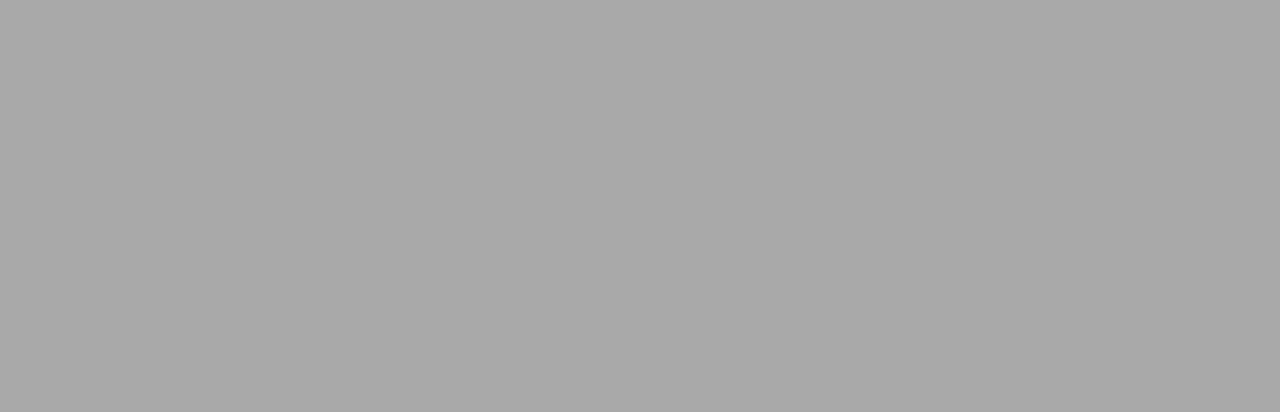
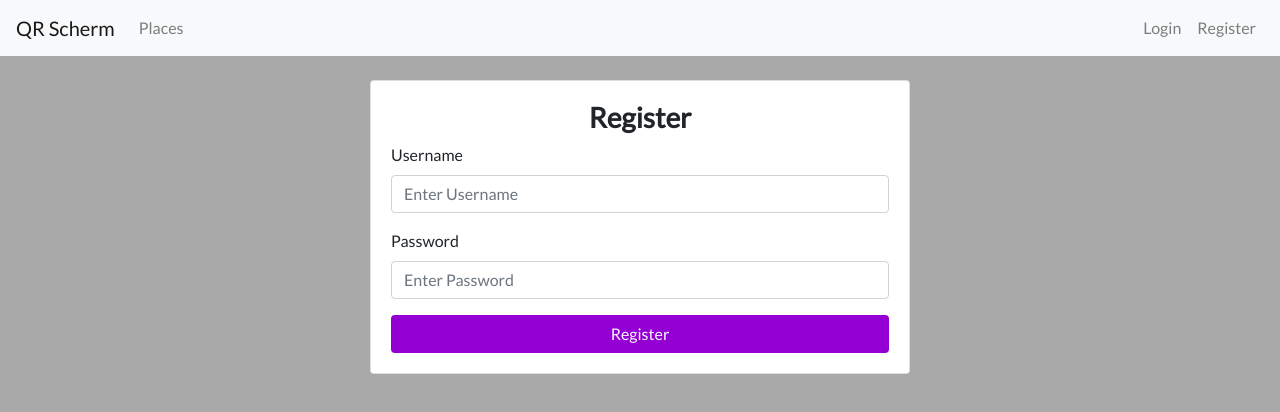
Before and after one commit to portfolioOntwikkelaar/Qr.cafe.frontend, a React (Create React App) app: page /register in a window 1280 px wide. Shown: the top 412 px of the page. Built offline with nearby package versions, Linux system fonts and the light colour scheme.

Commit message:
inschrijven is mogelijk

```diff
--- a/src/apis.js
+++ b/src/apis.js
@@ -1,17 +1,22 @@
 import { toast } from 'react-toastify';
 
-export function signIn(username, password) {
-  return fetch("/auth/token/login/", {
-    method: "POST",
+function request(path, { data = null, token = null, method = "GET" }) {
+  return fetch(path, {
+    method,
     headers: {
+      Authorization: token ? `Token ${token}` : "",
       "Content-Type": "application/json",
     },
-    body: JSON.stringify({username, password})
+    body: method !== "GET" && method !== "DELETE" ? JSON.stringify(data) : null,
   })
   .then((response) => {
-    console.log(response);
+
     // If it is success
     if(response.ok) {
+      if (method === "DELETE") {
+        // If delete, nothing return
+        return true;
+      }
       return response.json();
     }
 
@@ -40,3 +45,18 @@
     toast(e.message, {type: "error"});
   })
 }
+
+export function signIn(username, password) {
+  return request("/auth/token/login/", {
+    data: {username, password},
+    method: "POST",
+  })
+
+}
+export function register(username, password) {
+  return request("/auth/users/", {
+    data: {username, password},
+    method: "POST",
+  })
+
+}
--- a/src/contexts/AuthContext.js
+++ b/src/contexts/AuthContext.js
@@ -1,6 +1,6 @@
 import React, {createContext, useState} from 'react';
 
-import { signIn as signInApi } from '../apis';
+import { signIn as signInApi, register as registerApi } from '../apis';
 
 const AuthContext = createContext();
 
@@ -26,11 +26,21 @@
     setToken("");
   }
 
+  const register = async (username, password, callback) => {
+    setLoading(true);
+    const response = await registerApi(username, password);
+    if (response && response.id) {
+      callback();
+    }
+    setLoading(false);
+  }
+
   const value = {
     token,
     loading,
     signIn,
     signOut,
+    register,
   }
 
   return <AuthContext.Provider value={value}>{children}</AuthContext.Provider>
--- a/src/layouts/MainLayout.js
+++ b/src/layouts/MainLayout.js
@@ -7,8 +7,12 @@
 const MainLayout = ({ children }) => {
   const history = useHistory();
   const auth = useContext(AuthContext)
+
   const onSignIn = () => {
     history.replace("/login")
+  }
+  const onRegister = () => {
+    history.replace("/register")
   }
 
   const onSignOut = () => {
@@ -30,7 +34,11 @@
         {auth.token ? (
           <Nav.Link onClick={onSignOut}>Logout</Nav.Link>
         ) : (
-          <Nav.Link onClick={onSignIn}>Login</Nav.Link>
+          [
+
+            <Nav.Link key={1} onClick={onSignIn}>Login</Nav.Link>,
+            <Nav.Link key={2} onClick={onRegister}>Register</Nav.Link>
+          ]
         )}
 
       </Nav>
--- /dev/null
+++ b/src/pages/Register.js
@@ -0,0 +1,68 @@
+import { Button, Col, Form, Row, Card, Spinner } from 'react-bootstrap'
+import {React, useState, useEffect, useContext } from 'react';
+import { useHistory } from 'react-router-dom';
+import { signIn } from '../apis';
+import MainLayout from '../layouts/MainLayout';
+import AuthContext from '../contexts/AuthContext';
+
+
+
+const Register = () => {
+  const [username, setUsername]= useState("");
+  const [password, setPassword]= useState("");
+
+  const history = useHistory();
+  const auth = useContext(AuthContext);
+
+  useEffect(() => {
+    if (auth.token) {
+      history.replace('/places');
+    }
+  });
+
+  const onClick = () => {
+    auth.register(username, password, () => history.replace("/places"));
+  };
+  return (
+    <MainLayout>
+      <Row className="justify-content-center">
+        <Col lg={6} md={8}>
+          <Card>
+            <Card.Body>
+              <h3 className="text-center">
+                 <b>Register</b>
+              </h3>
+
+              <Form.Group>
+                <Form.Label>Username</Form.Label>
+                <Form.Control type="text" placeholder="Enter Username" value={username} onChange={(e) => setUsername(e.target.value)} />
+
+
+              </Form.Group>
+              <Form.Group>
+              <Form.Label>Password</Form.Label>
+
+                <Form.Control type="password" placeholder="Enter Password" value={password} onChange={(e) => setPassword(e.target.value)} />
+
+              </Form.Group>
+                <Button  variant="standard" block onClick={onClick} disabled={auth.loading}>{auth.loading ? (
+                  <Spinner
+                    variant="standard"
+                    as="span"
+                    animation="border"
+                    size="sm"
+                    role="status"
+                    aria-hidden="true"
+                  />
+                ) : (
+                  "Register"
+                )}</Button>
+            </Card.Body>
+          </Card>
+        </Col>
+      </Row>
+    </MainLayout>
+  )
+}
+
+export default Register
--- a/src/router/App.js
+++ b/src/router/App.js
@@ -5,6 +5,7 @@
 import PrivateRoute from './PrivateRoute'
 import Home from '../pages/Home'
 import Login from '../pages/Login'
+import Register from '../pages/Register';
 import Places from '../pages/Places'
 
 function App() {
@@ -19,6 +20,9 @@
         <Route exact path='/login'>
           <Login />
         </Route>
+        <Route exact path='/register'>
+          <Register />
+        </Route>
         <PrivateRoute exact path='/places'>
           <Places />
 
```
